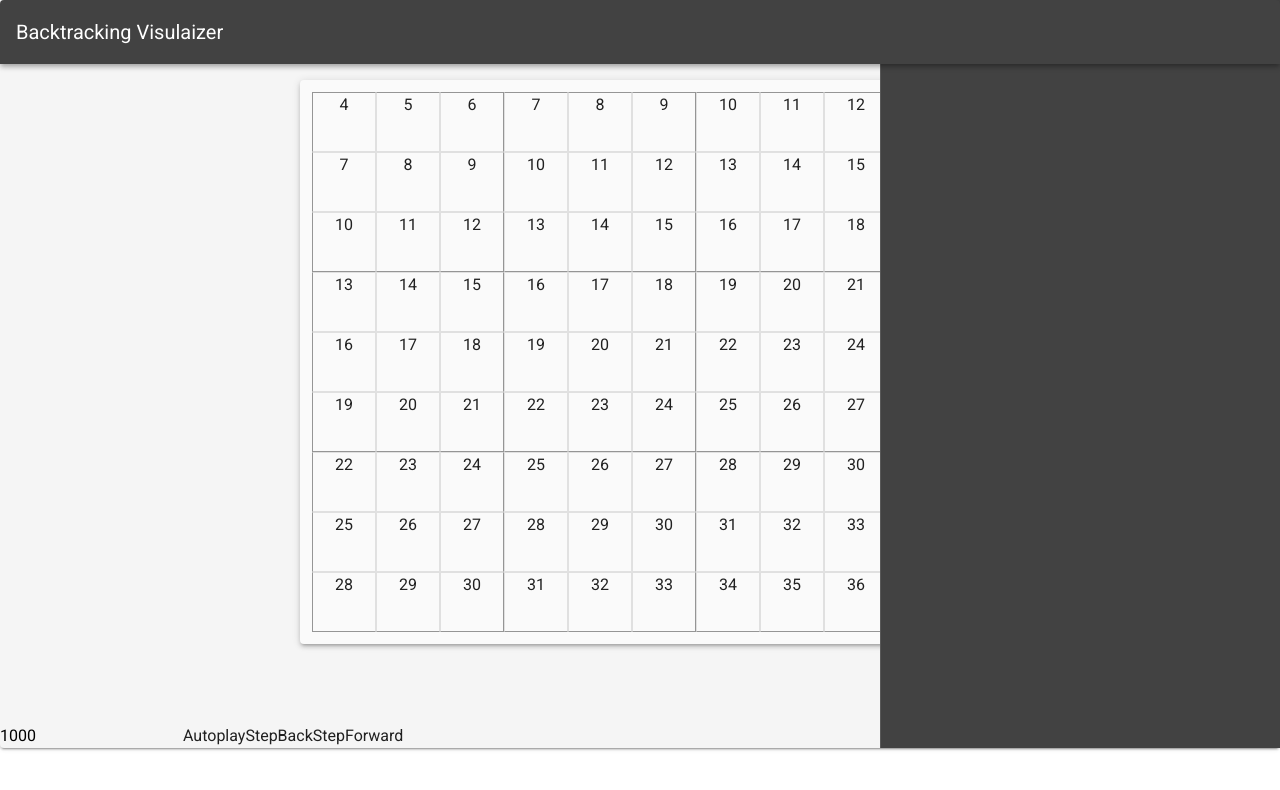
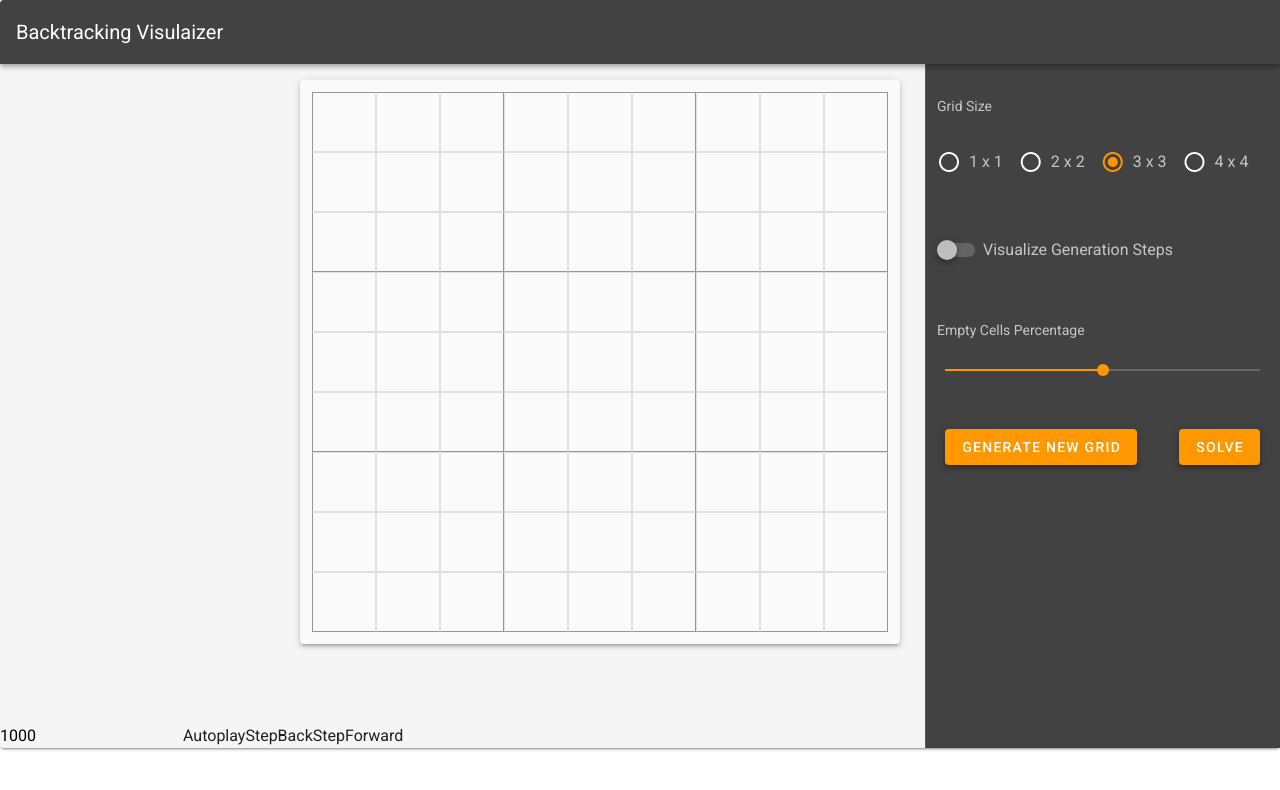
Before and after one commit to MohamedMahmoudHassan/Backtracking-Visualizer, a Vue app: page / in a window 1280 px wide. Shown: the top 790 px of the page. Built offline with nearby package versions, Linux system fonts and the light colour scheme.

Commit message:
Generation Controllers with vutify

```diff
--- a/src/components/Grid.vue
+++ b/src/components/Grid.vue
@@ -8,10 +8,7 @@
     <v-container color="grey lighten-5">
       <v-row no-gutters v-for="row in grid" :key="row.id">
         <template v-for="cell in row.value">
-          <v-col
-            :key="cell.row * gridBase + cell.col"
-            style="text-align: center"
-          >
+          <v-col :key="cell.row + '-' + cell.col" style="text-align: center">
             <div
               :style="{
                 height: getCellLength() + 'px',
@@ -28,7 +25,7 @@
               outlined
               tile
             >
-              {{ cell.row * gridBase + cell.col }}
+              {{ cell.state == states.empty ? "" : cell.value }}
             </div>
           </v-col>
         </template>
--- a/src/components/OptionsControllers.vue
+++ b/src/components/OptionsControllers.vue
@@ -1,23 +1,60 @@
 <template>
   <v-navigation-drawer
     absolute
-    class="secondary"
+    color="secondary"
     dark
     permanent
     right
-    width="400"
+    width="355"
   >
-    <input
-      type="checkbox"
-      v-model="options.visualizeSteps"
-      :true-value="true"
-      :false-value="false"
-    />
-    <input v-model="options.gridBase" @change="onChangeGridBase" />
-    <input v-model="options.EmptyCellsPercentage" />
+    <v-card class="secondary" tile outlined style="margin: 80px 10px">
+      <v-card class="secondary" tile outlined>
+        <v-subheader class="pl-0">Grid Size</v-subheader>
+        <v-radio-group
+          row
+          v-model="options.gridBase"
+          @change="onChangeGridBase"
+        >
+          <v-radio
+            color="orange"
+            v-for="base in gridBaseOptions"
+            :key="base.id"
+            :label="base.label"
+            :value="base.value"
+          ></v-radio>
+        </v-radio-group>
+      </v-card>
 
-    <button @click="FillGrid">Fill</button>
-    <button @click="Solve">Solve</button>
+      <v-card class="secondary" tile outlined style="margin-top: 20px">
+        <v-switch
+          v-model="options.visualizeSteps"
+          label="Visualize Generation Steps"
+          color="orange"
+        ></v-switch>
+      </v-card>
+
+      <v-card class="secondary" tile outlined style="margin-top: 20px">
+        <v-subheader class="pl-0">Empty Cells Percentage</v-subheader>
+        <v-slider
+          v-model="options.EmptyCellsPercentage"
+          color="orange"
+          max="70"
+          min="30"
+          thumb-label
+        >
+          <template v-slot:thumb-label="{ value }">
+            {{ value + "%" }}
+          </template>
+        </v-slider>
+      </v-card>
+
+      <v-row align="center" justify="space-around" style="margin-top: 20px">
+        <v-btn @click="FillGrid" color="orange" elevation="4"
+          >Generate New Grid</v-btn
+        >
+        <v-btn @click="Solve" color="orange" elevation="4">Solve</v-btn>
+      </v-row>
+    </v-card>
   </v-navigation-drawer>
 </template>
 
@@ -28,9 +65,10 @@ export default {
     return {
       visualizeSteps: this.options.visualizeSteps,
       gridBaseOptions: [
-        { id: 1, value: 2, label: "2 x 2" },
-        { id: 2, value: 3, label: "3 x 3" },
-        { id: 3, value: 4, label: "4 x 4" },
+        { id: 1, value: 1, label: "1 x 1" },
+        { id: 2, value: 2, label: "2 x 2" },
+        { id: 3, value: 3, label: "3 x 3" },
+        { id: 4, value: 4, label: "4 x 4" },
       ],
     };
   },
```
